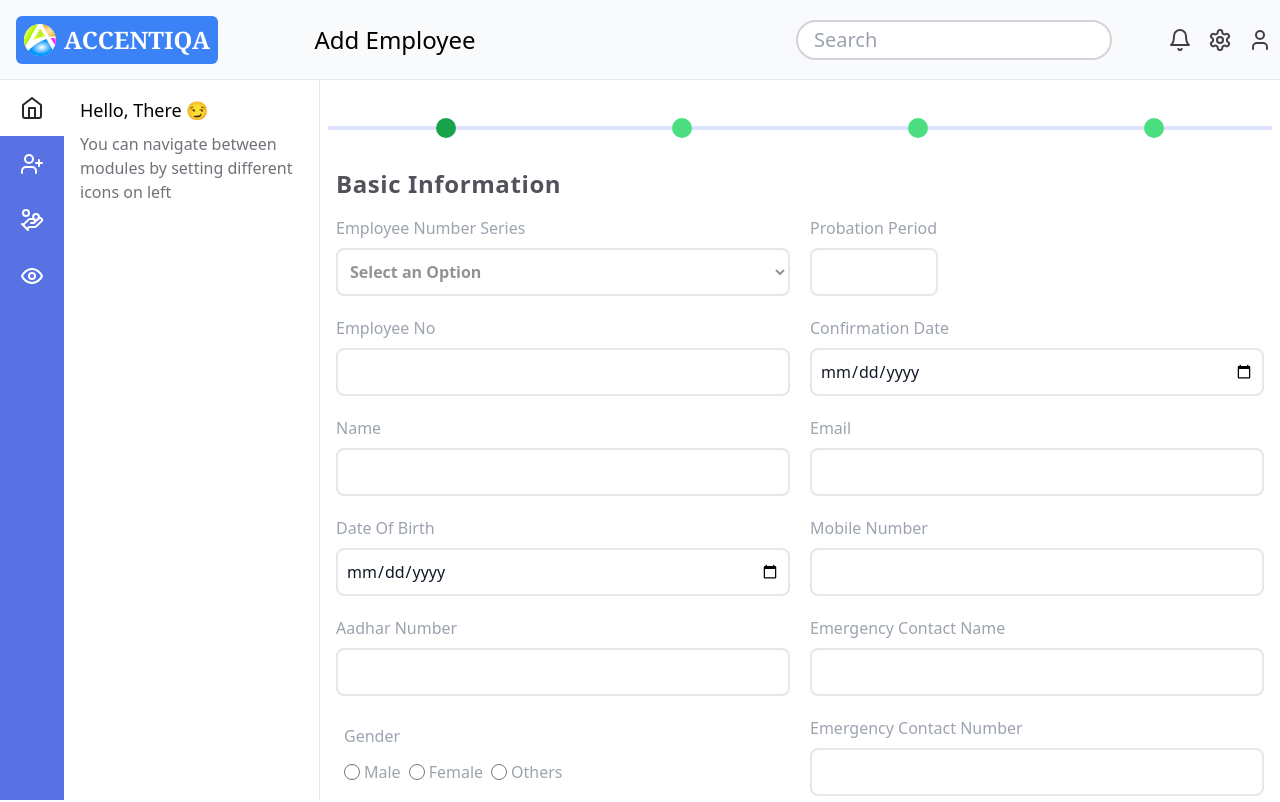
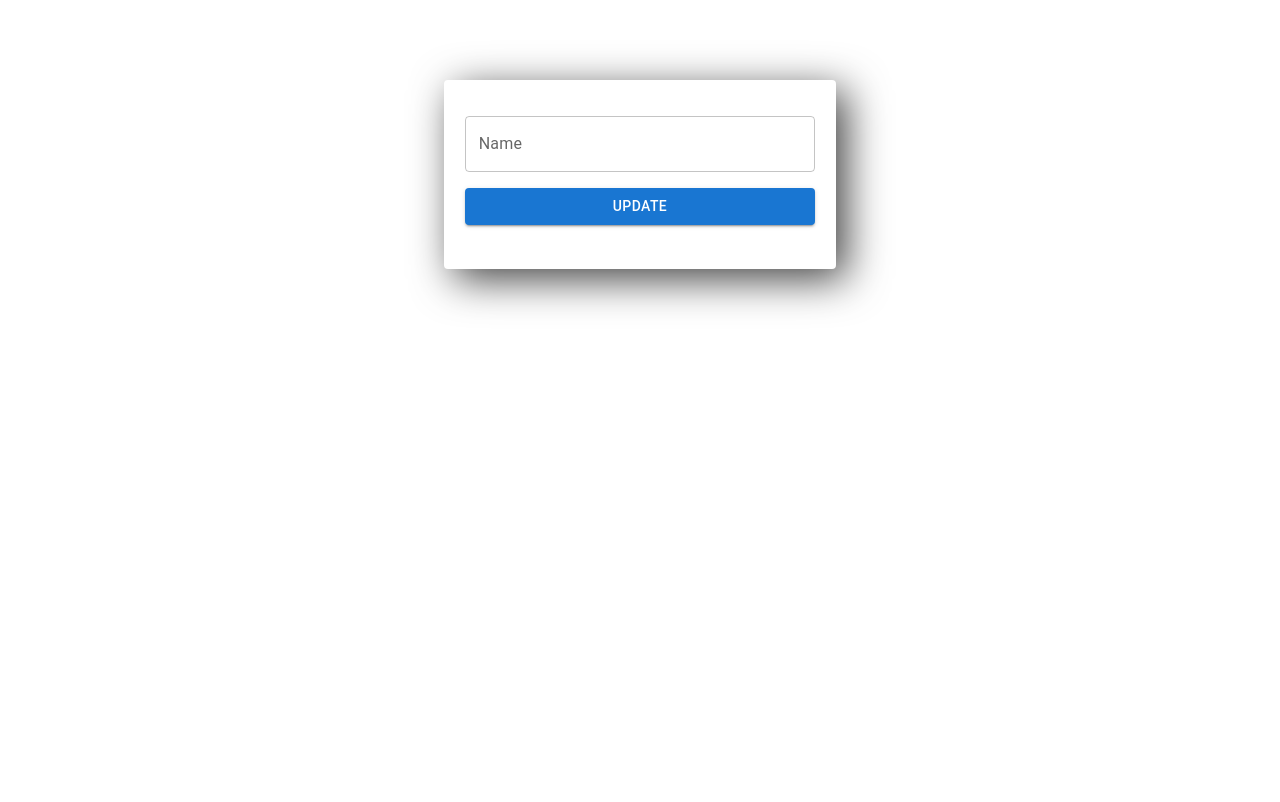
Before and after one commit to ompateldeveloper/Accentiqa-hrnext, a React (Vite) app: page /dashboard in a window 1280 px wide. Shown: the top 802 px of the page. Built offline with nearby package versions, Linux system fonts and the light colour scheme.

Commit message:
files updated

```diff
--- a/package.json
+++ b/package.json
@@ -10,6 +10,9 @@
     "preview": "vite preview"
   },
   "dependencies": {
+    "@emotion/react": "^11.11.4",
+    "@emotion/styled": "^11.11.0",
+    "@mui/material": "^5.15.11",
     "axios": "^1.6.7",
     "clsx": "^2.1.0",
     "lucide-react": "^0.341.0",
--- a/src/App.jsx
+++ b/src/App.jsx
@@ -2,6 +2,8 @@ import { Navigate, Route, Routes } from "react-router-dom";
 import Dashboard from "./pages/Dashboard";
 import Landing from "./pages/Landing";
 import Signin from "./pages/Auth/Signin";
+import Popup from"./components/Popup";
+import EmployeePop from "./components/EmployeePop";
 // import Signup from "./pages/Auth/Signup";
 
 function App() {
@@ -19,7 +21,9 @@ function App() {
                     !user ?
                         <Navigate to="/signin" replace />
                         :
-                        <Dashboard />
+                        //  <Dashboard />
+                       <EmployeePop />
+                        // <Popup />
                 } />
                 <Route path={"/signin"} element={
                     user ?
--- /dev/null
+++ b/src/components/EmployeePop.jsx
@@ -0,0 +1,29 @@
+import { Grid, TextField, Button, Card, CardContent } from '@mui/material'
+import React from 'react'
+
+const EmployeePop = () => {
+
+    return (
+        <div className='flex justify-center mt-20 '>
+
+          <Grid >
+            <Card style={{ maxWidth: 450, padding: "20px 5px", margin: "0 auto",boxShadow:" 10px 10px 42px 0px rgba(0, 0, 0, 0.75)"}}>
+              <CardContent>
+                <form >
+                  <Grid container spacing={2}>
+                    <Grid item xs={15} >
+                      <TextField  label="Name" variant="outlined" fullWidth  />
+                    </Grid>
+                    <Grid item xs={12} >
+                      <Button type="submit" variant="contained" color="primary" fullWidth>Update</Button>
+                    </Grid>
+                  </Grid>
+                </form>
+              </CardContent>
+            </Card>
+          </Grid>
+        </div>
+      );
+    }
+
+export default EmployeePop
--- /dev/null
+++ b/src/components/Popup.jsx
@@ -0,0 +1,43 @@
+import { Grid, TextField, Button, Card, CardContent } from '@mui/material'
+import React from 'react'
+
+const Popup = () => {
+
+    return (
+        <div className='flex justify-center mt-20 '>
+
+          <Grid >
+            <Card style={{ maxWidth: 450, padding: "20px 5px", margin: "0 auto",boxShadow:" 10px 10px 42px 0px rgba(0, 0, 0, 0.75)"}}>
+              <CardContent>
+                <form >
+                  <Grid container spacing={2}>
+                    <Grid item xs={12} >
+                      <TextField  label="Name" variant="outlined" fullWidth required />
+                    </Grid>
+                    <Grid item xs={12} >
+                      <TextField  label="Project" variant="outlined" fullWidth required />
+                    </Grid>
+                    <Grid item xs={12}>
+                      <TextField type="text"  label="Project Allocation Date" variant="outlined" fullWidth required />
+                    </Grid>
+                    <Grid item xs={12}>
+                      <TextField type="varchar"  label="Allocated Project" variant="outlined" fullWidth required />
+                    </Grid>
+                    <Grid item xs={12}>
+                      <TextField type="text"  label="Billable/Non-Billable" variant="outlined" fullWidth required />
+                    </Grid>
+
+                    <Grid item xs={12} >
+                      <Button type="submit" variant="contained" color="primary" fullWidth>Update</Button>
+                    </Grid>
+
+                  </Grid>
+                </form>
+              </CardContent>
+            </Card>
+          </Grid>
+        </div>
+      );
+    }
+
+export default Popup
--- a/src/pages/AddEmployee/Employeeposition.jsx
+++ b/src/pages/AddEmployee/Employeeposition.jsx
@@ -1,4 +1,5 @@
 import React, { useState } from "react";
+// import {edit} from "../../assets/edit.png";
 import * as FormElements from "../../components/ui/FormElements";
 import { useFormValidation } from "../../hooks/useFormValidation";
 export default function Employeeposition({form}) {
@@ -14,6 +15,7 @@ export default function Employeeposition({form}) {
       <p className="block tracking-wide text-zinc-600 text-2xl font-bold mr-2 mb-4">
         Employee Position
       </p>
+
       <form className="employee-form" onSubmit={handleSubmit}>
         <div className="grid grid-cols-2 md:grid-cols-1 gap-5 ">
           <FormElements.Select
@@ -41,6 +43,7 @@ export default function Employeeposition({form}) {
             error={errors.costCenter}
           />
         </div>
+
         <div className="grid grid-cols-2 md:grid-cols-1 gap-5 ">
           <FormElements.Select
             label="Designation"
@@ -66,6 +69,7 @@ export default function Employeeposition({form}) {
             onChange={changeHandle}
             error={errors.location}
           />
+
         </div>
         <div className="grid grid-cols-2 md:grid-cols-1 gap-5 ">
           <FormElements.Select
@@ -106,6 +110,45 @@ export default function Employeeposition({form}) {
             onChange={changeHandle}
             error={errors.shift}
           />
+          <FormElements.Select
+            label="Project"
+            optionsArray={[
+              { value: "", title: "Select an Option" },
+              { value: "audi", title: "Audi cars" },
+              { value: "merc", title: "Mercideez benz cars" },
+            ]}
+            name="shift"
+            value={formData.shift}
+            onChange={changeHandle}
+            error={errors.shift}
+          />
+        </div>
+
+        <div className="grid grid-cols-2 md:grid-cols-1 gap-5 ">
+          <FormElements.Select
+            label="Project Allocated Date"
+            optionsArray={[
+              { value: "", title: "Select an Option" },
+              { value: "audi", title: "Audi cars" },
+              { value: "merc", title: "Mercideez benz cars" },
+            ]}
+            name="shift"
+            value={formData.shift}
+            onChange={changeHandle}
+            error={errors.shift}
+          />
+          <FormElements.Select
+            label="Attendance Shift"
+            optionsArray={[
+              { value: "", title: "Select an Option" },
+              { value: "audi", title: "Audi cars" },
+              { value: "merc", title: "Mercideez benz cars" },
+            ]}
+            name="shift"
+            value={formData.shift}
+            onChange={changeHandle}
+            error={errors.shift}
+          />
         </div>
         <button
           type="submit"
```
Also changed, not shown: 1 other file (tests, documents, lock files or other folders).
